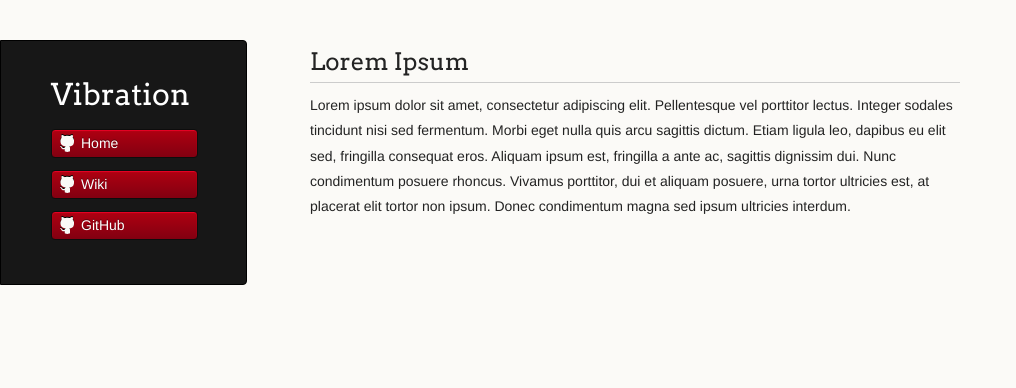
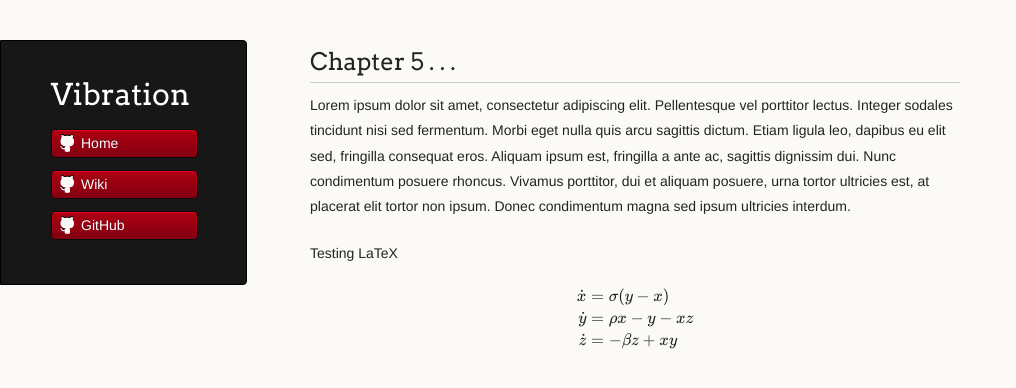
Before and after one commit to vireax/vibration, a Jekyll site: the page built from ch5.md, in a window 1280 px wide. Shown: the top 388 px of the page, without its empty margins (0-1016 px from the left). Built offline with Jekyll 4.4.1, drawn with Linux system fonts in a browser that asks for light colours; formulas are drawn with MathJax 3.

Commit message:
Update ch5.md

```diff
--- a/ch5.md
+++ b/ch5.md
@@ -3,6 +3,10 @@
 title: Chapter 5
 ---
 
-## Lorem Ipsum
+## Chapter 5 . . .
 
 Lorem ipsum dolor sit amet, consectetur adipiscing elit. Pellentesque vel porttitor lectus. Integer sodales tincidunt nisi sed fermentum. Morbi eget nulla quis arcu sagittis dictum. Etiam ligula leo, dapibus eu elit sed, fringilla consequat eros. Aliquam ipsum est, fringilla a ante ac, sagittis dignissim dui. Nunc condimentum posuere rhoncus. Vivamus porttitor, dui et aliquam posuere, urna tortor ultricies est, at placerat elit tortor non ipsum. Donec condimentum magna sed ipsum ultricies interdum.
+
+Testing LaTeX
+
+$$ \begin{aligned} \dot{x} & = \sigma(y-x) \\ \dot{y} & = \rho x - y - xz \\ \dot{z} & = -\beta z + xy \end{aligned} $$
```
